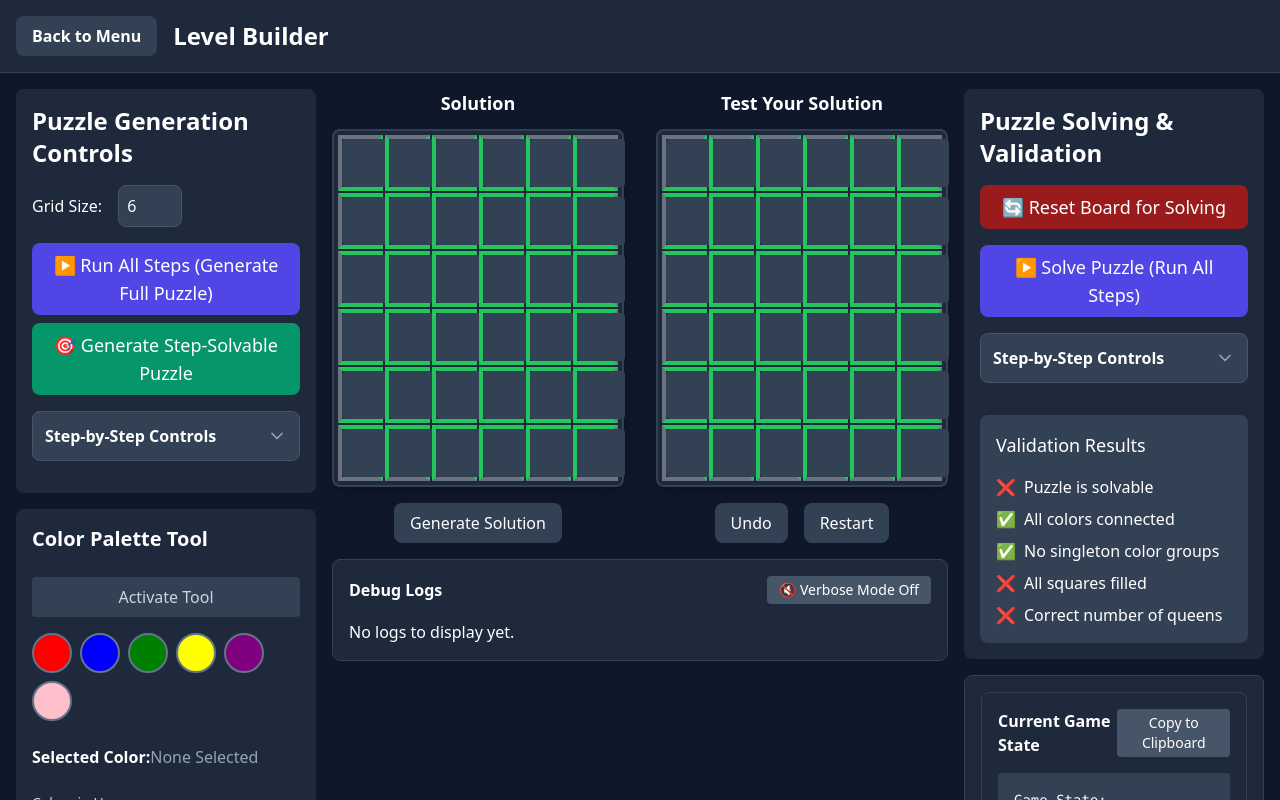
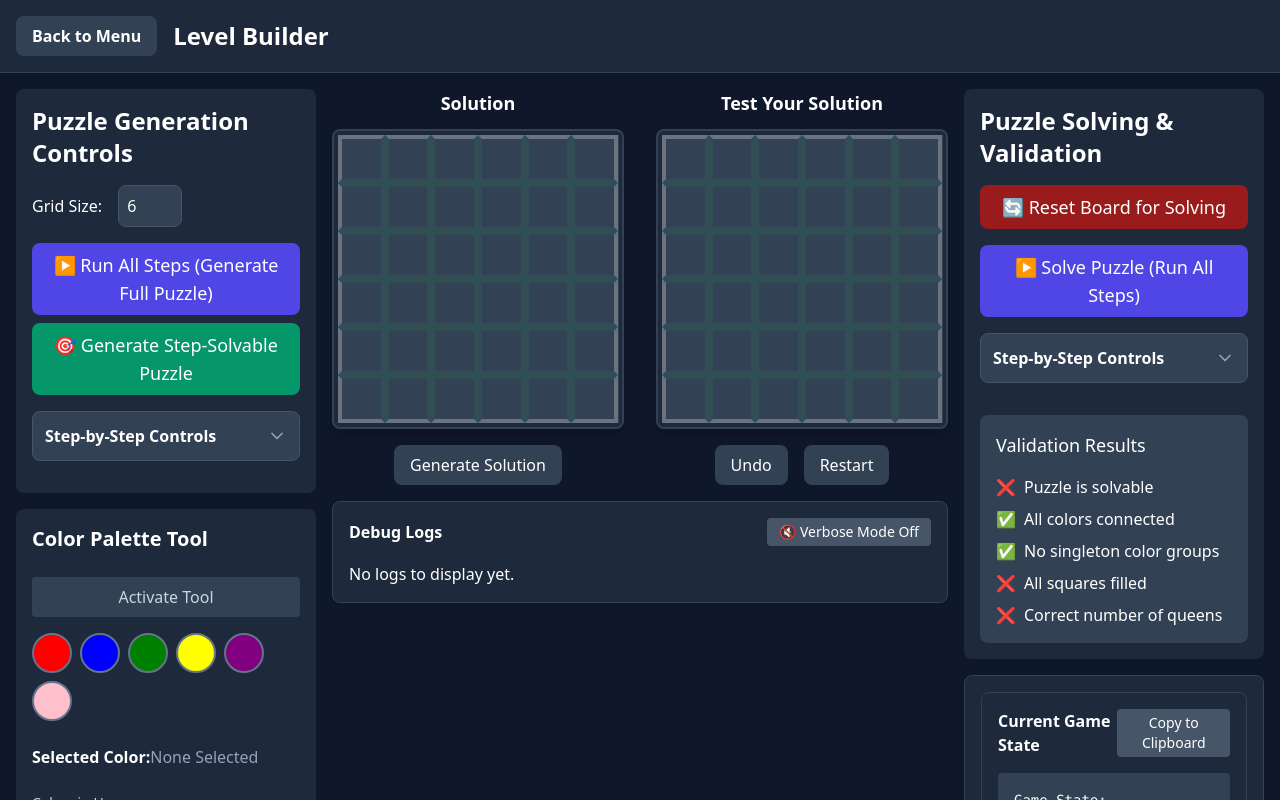
Before and after one commit to Crushford/Cassowary-Games, a Vue app: page /level-builder in a window 1280 px wide. Shown: the top 800 px of the page. Built offline with nearby package versions, Linux system fonts and the light colour scheme.

Commit message:
fix opacity on grass borders

```diff
--- a/src/components/GameGrid.vue
+++ b/src/components/GameGrid.vue
@@ -5,20 +5,15 @@
       class="grid bg-slate-800 border-2 border-slate-700 p-1 rounded-lg shadow-lg"
       :style="{
         gridTemplateColumns: `repeat(${gameStore.gridSize}, minmax(0, 1fr))`,
-        gap: '2px',
       }"
     >
       <template v-for="(row, rowIndex) in gameStore.grid" :key="rowIndex">
-        <div
-          v-for="(cell, colIndex) in row"
-          :key="colIndex"
-          class="relative"
-          :class="getWrapperBorderClasses(cell, rowIndex, colIndex)"
-        >
+        <div v-for="(cell, colIndex) in row" :key="colIndex" class="relative">
           <div
-            class="relative w-12 h-12 flex items-center justify-center rounded cursor-pointer"
+            class="relative w-12 h-12 flex items-center justify-center cursor-pointer"
             :class="getCellClasses(cell)"
             @click="handleCellClick(rowIndex, colIndex)"
+            @contextmenu.prevent="handleRightClick(rowIndex, colIndex)"
           >
             <span v-if="shouldShowQueen(rowIndex, colIndex)" class="text-xl text-white">♛</span>
             <span v-else-if="shouldShowFlag(rowIndex, colIndex)" class="text-sm text-yellow-400"
@@ -29,6 +24,11 @@
             >
             <span v-else class="text-transparent">.</span>
           </div>
+          <!-- Border overlay -->
+          <div
+            class="absolute inset-0 pointer-events-none z-10"
+            :class="getWrapperBorderClasses(cell, rowIndex, colIndex)"
+          ></div>
         </div>
       </template>
     </div>
@@ -189,8 +189,8 @@ function getWrapperBorderClasses(cell: { groupColor?: string }, row: number, col
       // Different color group - blue border
       classes.push('border-r-4 border-r-blue-500');
     } else {
-      // Same color group - green border
-      classes.push('border-r-4 border-r-green-500');
+      // Same color group - green border with opacity
+      classes.push('border-r-4 border-r-green-500/10');
     }
   } else {
     // Edge of puzzle - grey border
@@ -203,8 +203,8 @@ function getWrapperBorderClasses(cell: { groupColor?: string }, row: number, col
       // Different color group - blue border
       classes.push('border-l-4 border-l-blue-500');
     } else {
-      // Same color group - green border
-      classes.push('border-l-4 border-l-green-500');
+      // Same color group - green border with opacity
+      classes.push('border-l-4 border-l-green-500/10');
     }
   } else {
     // Edge of puzzle - grey border
@@ -217,8 +217,8 @@ function getWrapperBorderClasses(cell: { groupColor?: string }, row: number, col
       // Different color group - blue border
       classes.push('border-b-4 border-b-blue-500');
     } else {
-      // Same color group - green border
-      classes.push('border-b-4 border-b-green-500');
+      // Same color group - green border with opacity
+      classes.push('border-b-4 border-b-green-500/10');
     }
   } else {
     // Edge of puzzle - grey border
@@ -231,8 +231,8 @@ function getWrapperBorderClasses(cell: { groupColor?: string }, row: number, col
       // Different color group - blue border
       classes.push('border-t-4 border-t-blue-500');
     } else {
-      // Same color group - green border
-      classes.push('border-t-4 border-t-green-500');
+      // Same color group - green border with opacity
+      classes.push('border-t-4 border-t-green-500/10');
     }
   } else {
     // Edge of puzzle - grey border
```
